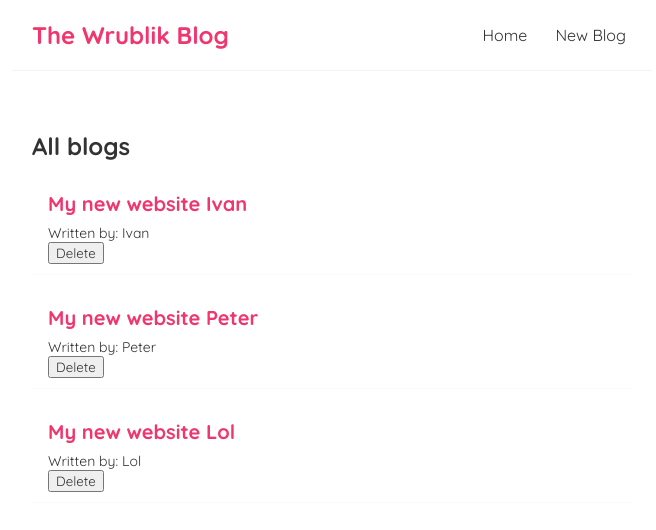
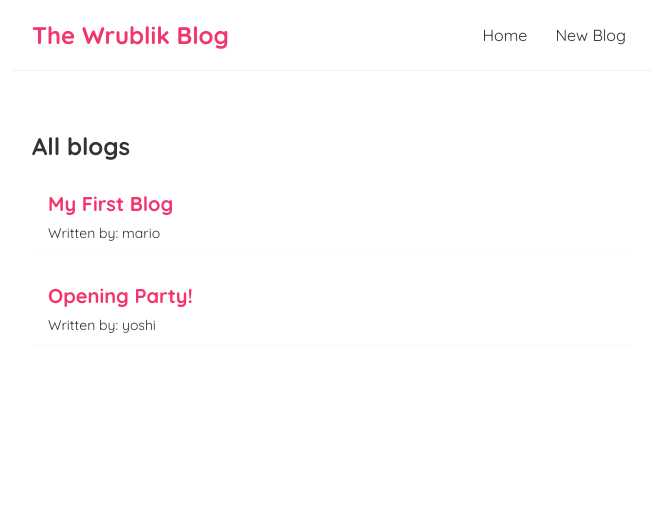
Before and after one commit to wrublik93/vrub-blog, a React (Create React App) app: page / in a window 1280 px wide. Shown: the top 530 px of the page, without its empty margins (308-964 px from the left). Built offline with nearby package versions, Linux system fonts and the light colour scheme; data requests are answered from the project's data file.

Commit message:
feat: implement get fetch data for all blogs

```diff
--- a/src/components/BlogList/BlogList.js
+++ b/src/components/BlogList/BlogList.js
@@ -1,6 +1,6 @@
 import './BlogList.css';
 
-const BlogList = ({ blogs, title, handleDelete }) => {
+const BlogList = ({ blogs, title }) => {
     return (
         <div className="blog-list">
             <h2>{ title }</h2>
@@ -8,7 +8,6 @@ const BlogList = ({ blogs, title, handleDelete }) => {
                     <div className="blog-preview" key={ blog.id }>
                         <h2 className="blog-preview-title">{ blog.title }</h2>
                         <p className="blog-preview-author">Written by: { blog.author }</p>
-                        <button onClick={ () => handleDelete(blog.id) }>Delete</button>
                     </div>
             ))}
         </div>
--- a/src/components/Home/Home.js
+++ b/src/components/Home/Home.js
@@ -1,38 +1,42 @@
-import { useState } from 'react';
+import { useState, useEffect } from 'react';
 import BlogList from '../BlogList';
 
 import './Home.css';
 
 const Home = () => {
-    const [blogs, setBlogs] = useState([
-        {
-            title: 'My new website Ivan',
-            body: 'something....',
-            author: 'Ivan',
-            id: 1,
-        },
-        {
-            title: 'My new website Peter',
-            body: 'something....',
-            author: 'Peter',
-            id: 2,
-        },
-        {
-            title: 'My new website Lol',
-            body: 'something....',
-            author: 'Lol',
-            id: 3,
-        },
-    ]);
+    const [blogs, setBlogs] = useState(null);
+    const [isPending, setIsPending] = useState(true);
+    const [isError, setIsError] = useState(null);
 
-    const handleDelete = (id) => {
+    /* const handleDelete = (id) => {
         const newBlogs = blogs.filter(blog => blog.id !== id);
         setBlogs(newBlogs);
-    };
+    }; */
+
+    useEffect(() => {
+        fetch('http://localhost:8000/blogs')
+            .then(res => {
+                if(!res.ok) {
+                    throw new Error('could not fetch the data...')
+                }
+                return res.json();
+            })
+            .then((data) => {
+                setBlogs(data);
+                setIsPending(false);
+                setIsError(null);
+            })
+            .catch(err => {
+                setIsPending(false);
+                setIsError(err.message);
+            });
+    }, []);
 
     return (
         <div className="home">
-            <BlogList blogs={blogs} title="All blogs" handleDelete={ handleDelete }/>
+            { isError && <div>{ isError }</div> }
+            { isPending && <div>Loading...</div> }
+            { blogs && <BlogList blogs={blogs} title="All blogs" /> }
         </div>
      );
 }
```
